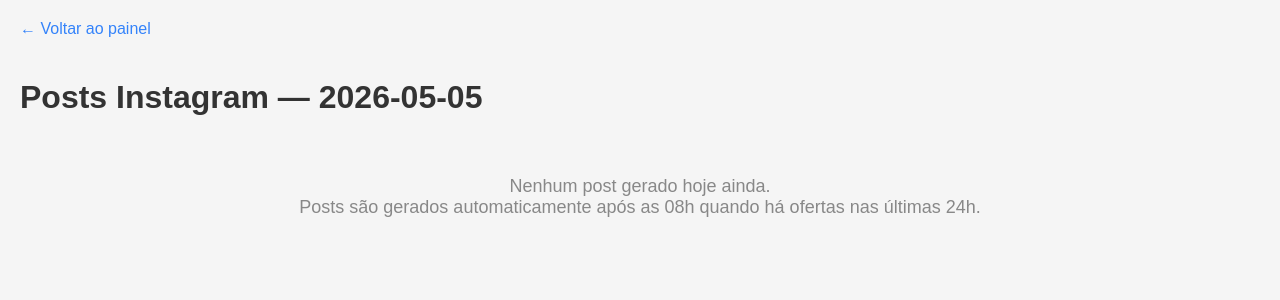
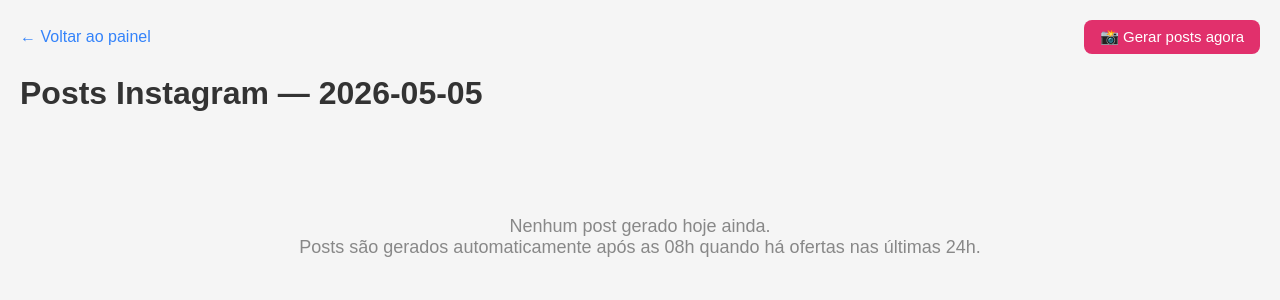
Before and after one commit to matheusmoraesnascimento-beep/bot-ofertas-whatsapp, a Flask app: page /instagram-posts in a window 1280 px wide. Shown: the top 300 px of the page. Run offline with Flask 3, Linux system fonts and the light colour scheme; the visitor is signed in with stand-in values (Sample User, id 1).

Commit message:
feat: botão Gerar posts agora no painel — busca ofertas e gera imagens on-demand

```diff
--- a/painel/app.py
+++ b/painel/app.py
@@ -288,6 +288,71 @@ def instagram_post_imagem(data, filename):
     return send_from_directory(pasta, filename)
 
 
+@app.route("/api/instagram-posts/gerar", methods=["POST"])
+@login_required
+def api_gerar_posts_instagram():
+    try:
+        import sys
+        sys.path.insert(0, _ROOT)
+        from amazon import buscar_ofertas_amazon
+        from mercadolivre import buscar_ofertas_mercadolivre
+        from filtros import filtrar_melhores_ofertas
+        from instagram_posts import _gerar_imagem, _gerar_caption, POSTS_DIR
+
+        categorias = ["air fryer", "fone bluetooth", "smartwatch", "secador de cabelo", "robo aspirador"]
+        ofertas = []
+        for cat in categorias:
+            try:
+                ofertas += buscar_ofertas_amazon(cat)
+            except Exception:
+                pass
+            try:
+                ofertas += buscar_ofertas_mercadolivre(cat)
+            except Exception:
+                pass
+
+        filtradas = filtrar_melhores_ofertas(ofertas, 15)
+        filtradas.sort(key=lambda o: o.get("desconto_percentual", 0), reverse=True)
+
+        selecionadas = []
+        vistos = set()
+        for o in filtradas:
+            chave = o["produto"][:40]
+            if chave not in vistos:
+                selecionadas.append(o)
+                vistos.add(chave)
+            if len(selecionadas) >= 3:
+                break
+
+        if not selecionadas:
+            return jsonify({"ok": False, "erro": "Nenhuma oferta encontrada"}), 200
+
+        hoje = datetime.now().strftime("%Y-%m-%d")
+        pasta = os.path.join(_ROOT, "posts", hoje)
+        os.makedirs(pasta, exist_ok=True)
+
+        gerados = []
+        for i, o in enumerate(selecionadas, start=1):
+            oferta_fmt = {
+                "produto": o["produto"],
+                "loja": o["loja"],
+                "preco": o["preco_atual"],
+                "desconto": o.get("desconto_percentual", 0),
+                "imagem": o.get("imagem", ""),
+                "link": o.get("link_afiliado", ""),
+            }
+            img = _gerar_imagem(oferta_fmt, i - 1)
+            img.save(os.path.join(pasta, f"post_{i}.jpg"), "JPEG", quality=92)
+            caption = _gerar_caption(oferta_fmt)
+            with open(os.path.join(pasta, f"post_{i}.txt"), "w", encoding="utf-8") as f:
+                f.write(caption)
+            gerados.append(o["produto"][:50])
+
+        return jsonify({"ok": True, "gerados": len(gerados), "produtos": gerados})
+    except Exception as e:
+        return jsonify({"ok": False, "erro": str(e)}), 500
+
+
 if __name__ == "__main__":
     port = int(os.getenv("PORT", 5000))
     app.run(host="0.0.0.0", port=port)
--- a/painel/templates/instagram_posts.html
+++ b/painel/templates/instagram_posts.html
@@ -21,8 +21,14 @@
   </style>
 </head>
 <body>
-  <a class="back" href="/">&#8592; Voltar ao painel</a>
+  <div style="display:flex;justify-content:space-between;align-items:center;margin-bottom:20px">
+    <a class="back" style="margin-bottom:0" href="/">&#8592; Voltar ao painel</a>
+    <button class="btn" style="background:#e1306c;color:white;font-size:15px" onclick="gerarPosts()" id="btn-gerar">
+      📸 Gerar posts agora
+    </button>
+  </div>
   <h1>Posts Instagram &mdash; {{ hoje }}</h1>
+  <p id="gerar-msg" style="min-height:1.4em;margin-bottom:16px;font-size:14px"></p>
 
   {% if posts %}
   <div class="grid">
@@ -53,6 +59,34 @@
       ta.select();
       navigator.clipboard.writeText(ta.value).then(() => alert('Caption copiado!'));
     }
+
+    async function gerarPosts() {
+      const btn = document.getElementById('btn-gerar');
+      const msg = document.getElementById('gerar-msg');
+      btn.disabled = true;
+      btn.textContent = '⏳ Gerando... (pode levar 30s)';
+      msg.style.color = '#856404';
+      msg.textContent = 'Buscando ofertas e gerando imagens...';
+      try {
+        const r = await fetch('/api/instagram-posts/gerar', {method:'POST'});
+        const data = await r.json();
+        if (data.ok) {
+          msg.style.color = '#155724';
+          msg.textContent = `✅ ${data.gerados} posts gerados! Recarregando...`;
+          setTimeout(() => location.reload(), 1500);
+        } else {
+          msg.style.color = '#721c24';
+          msg.textContent = '❌ Erro: ' + data.erro;
+          btn.disabled = false;
+          btn.textContent = '📸 Gerar posts agora';
+        }
+      } catch(e) {
+        msg.style.color = '#721c24';
+        msg.textContent = '❌ Falha na requisição';
+        btn.disabled = false;
+        btn.textContent = '📸 Gerar posts agora';
+      }
+    }
   </script>
 </body>
 </html>
```
